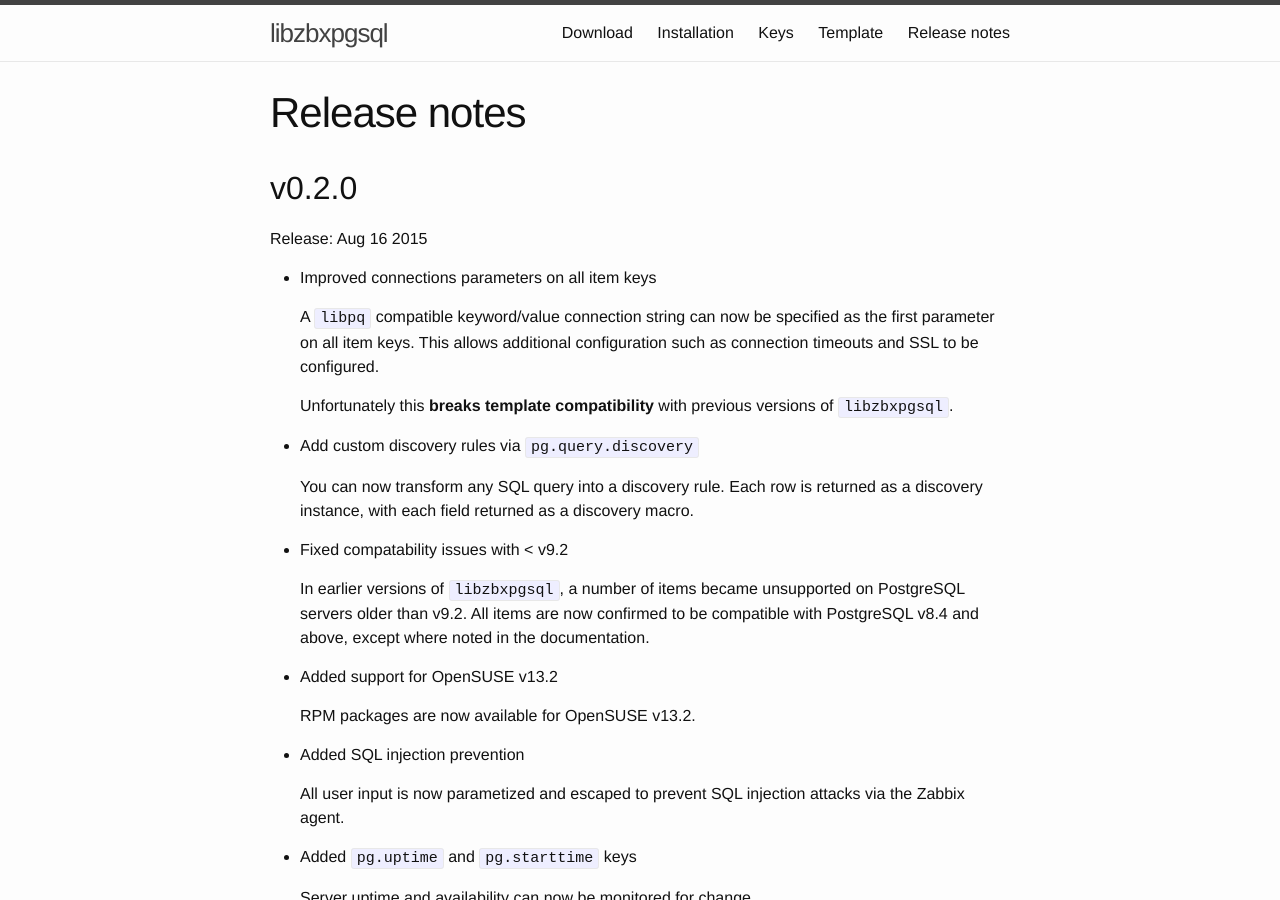
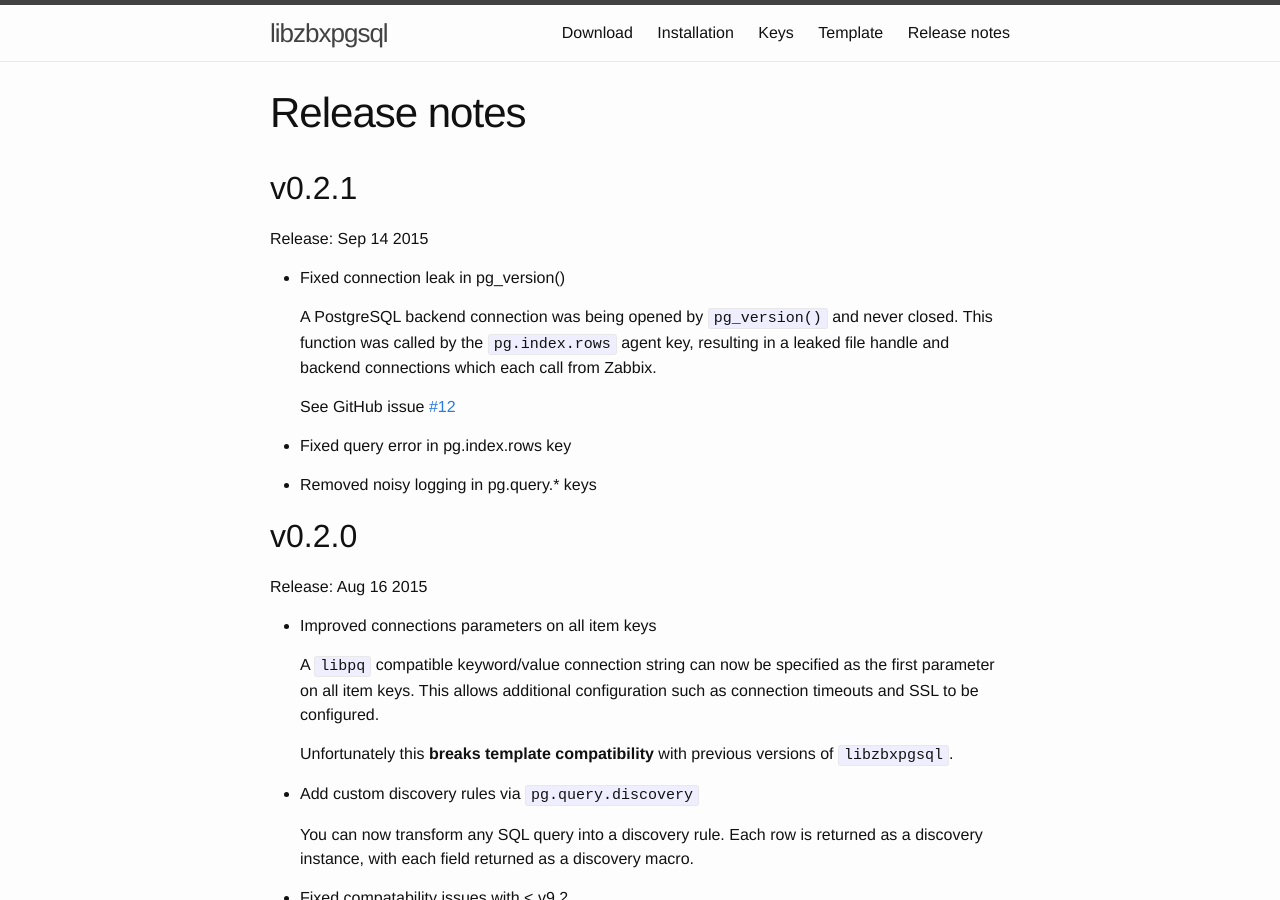
Before and after one commit to zabbix-tools/libzbxpgsql, a Jekyll site: the page built from _docs/release-notes.md, in a window 1280 px wide and 900 px high. Built offline with Jekyll 4.4.1, drawn with Linux system fonts in a browser that asks for light colours.

Commit message:
Added release notes for v0.2.1

```diff
--- a/_docs/release-notes.md
+++ b/_docs/release-notes.md
@@ -4,6 +4,22 @@ title: Release notes
 menu: Release notes
 permalink: /release-notes/
 ---
+
+## v0.2.1
+Release: Sep 14 2015
+
+- Fixed connection leak in pg_version()
+
+  A PostgreSQL backend connection was being opened by `pg_version()` and never
+  closed. This function was called by the `pg.index.rows` agent key, resulting
+  in a leaked file handle and backend connections which each call from Zabbix.
+
+  See GitHub issue [#12](https://github.com/cavaliercoder/libzbxpgsql/issues/12)
+
+- Fixed query error in pg.index.rows key
+
+- Removed noisy logging in pg.query.* keys
+
 
 ## v0.2.0
 Release: Aug 16 2015
```
